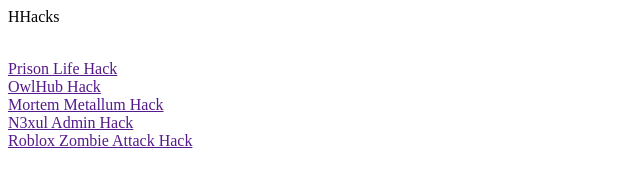
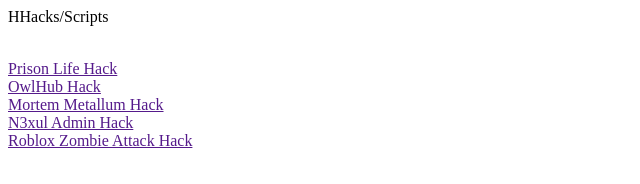
Before and after one commit to HHacksRoblox/hhacksroblox.github.io, a plain HTML site: page index.htm in a window 1280 px wide. Shown: the full height of the page, 0-640 px from the left. Drawn offline with Linux system fonts and the light colour scheme.

Commit message:
Update index.htm

```diff
--- a/index.htm
+++ b/index.htm
@@ -1,9 +1,9 @@
 <html>
   <head>
-    <title>raw texts</title>
+    <title>HHacks/Scripts</title>
   </head>
   <body>
-    <p>HHacks</p>
+    <p>HHacks/Scripts</p>
     <br>
     <a href="">Prison Life Hack</a>
     <br>
```
